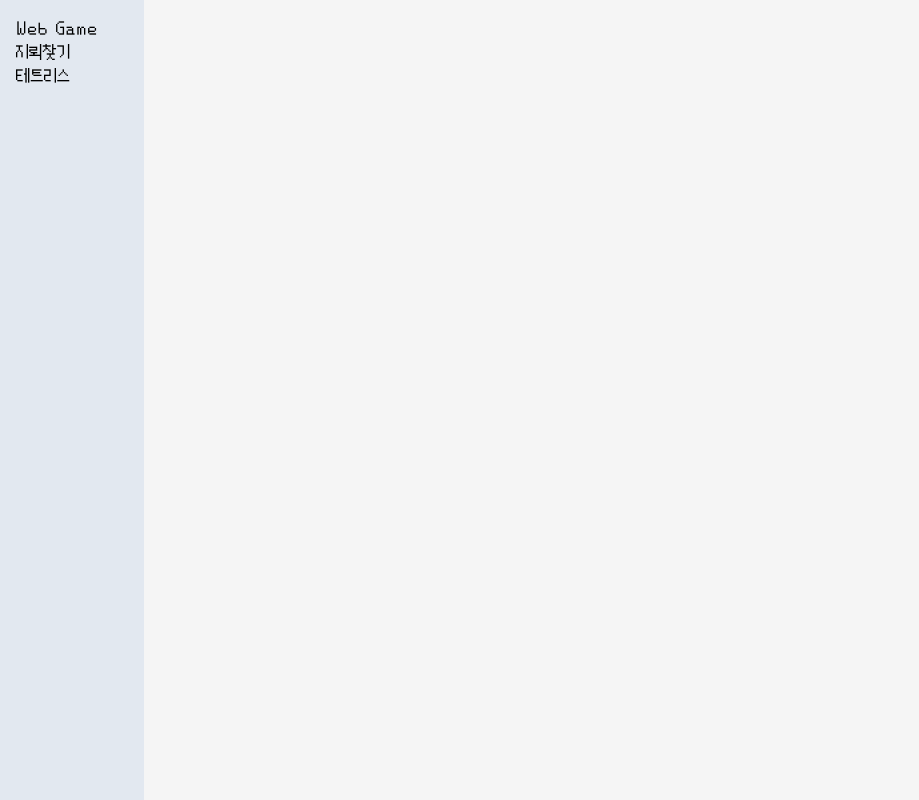
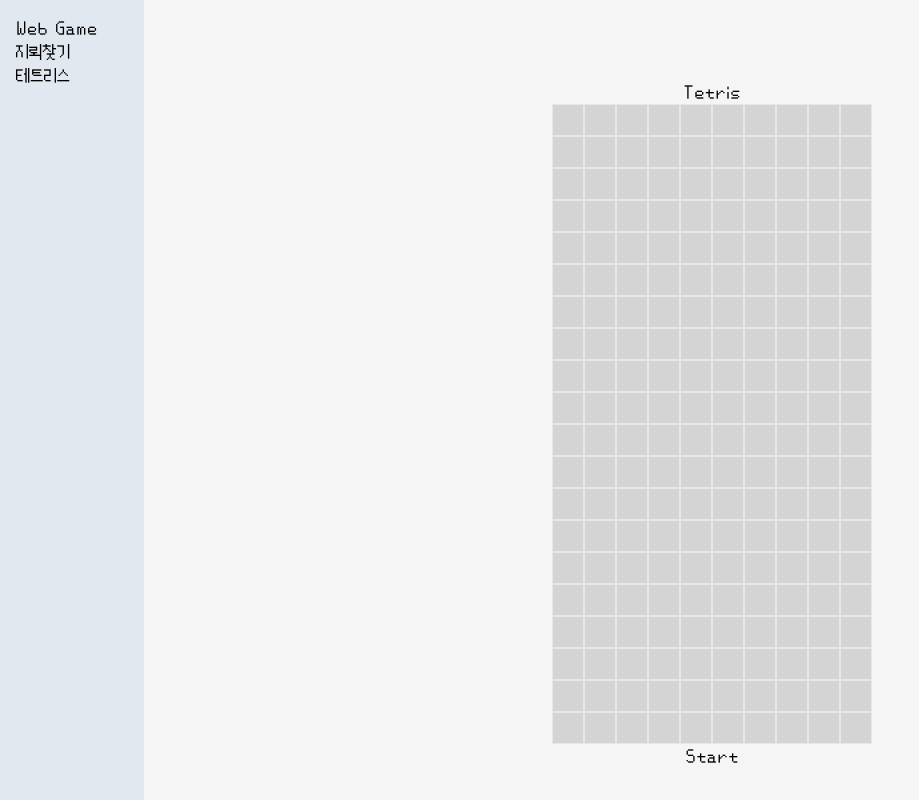
Before and after one commit to darkdulgi/web-game, a React (Vite) app: page /tetris in a window 1280 px wide. Shown: the whole page, without its empty margins (0-919 px from the left). Built offline with nearby package versions, Linux system fonts and the light colour scheme.

Commit message:
[feat] 테트리스 기초 로직 일부 구현, 다음 5개의 블록을 랜덤 생성하는 함수, 1초마다 블록을 떨어트리는 함수 작성

```diff
--- a/src/common/constants.ts
+++ b/src/common/constants.ts
@@ -17,3 +17,30 @@ export const GAME_CLEAR = 3;
 export const MOUSE_LEFT = 0;
 export const MOUSE_CENTER = 1;
 export const MOUSE_RIGHT = 2;
+
+// 테트리스에서 하나의 칸에 대한 상태입니다.
+export const TETRIS_BOX = {
+  EMPTY: -1,
+  GRAY: 0,
+  MINT: 1,
+  ORANGE: 2,
+  BLUE: 3,
+  PURPLE: 4,
+  GREEN: 5,
+  RED: 6,
+  YELLOW: 7,
+  FALLING: 100,
+};
+
+// 테트리스의 가로, 세로 길이입니다.
+export const TETRIS_ROW = 20;
+export const TETRIS_COL = 10;
+
+// 테트리스에서 한번에 떨어질 수 있는 블록 뭉탱이의 분류입니다.
+export const LINEAR = 1;
+export const SQUARE = 2;
+export const LIMA_A = 3;
+export const LIMA_B = 4;
+export const MOUNTAIN = 5;
+export const SNAKE_A = 6;
+export const SNAKE_B = 7;
--- a/src/features/minesweeper/index.tsx
+++ b/src/features/minesweeper/index.tsx
@@ -1,12 +1,12 @@
 import { useState } from "react";
 import Board from "./board";
 import difficultyList from "./difficulty";
-import { GAME_CLEAR, GAME_OVER, NOT_START, ON_GOING } from "../../common/constants";
+import { GAME_CLEAR, GAME_OVER, NOT_START } from "../../common/constants";
 import Timer from "./timer";
 
 export default function Minesweeper() {
   const [currentDifficulty, setCurrentDifficulty] = useState<number>(0);
-  const [gameState, setGameState] = useState<number>(ON_GOING);
+  const [gameState, setGameState] = useState<number>(NOT_START);
 
   function getResultMessage() {
     if (gameState === GAME_CLEAR) return "모든 지뢰를 찾았습니다!";
@@ -15,7 +15,6 @@ export default function Minesweeper() {
   }
 
   return (
-    <>
     <section className="flex items-center flex-col">
       <div className="flex flex-col w-fit items-center p-4 sm:p-6 border-8 retro-button shadow">
         <span className="sm:text-4xl text-3xl font-bold text-neutral-800">Minesweeper</span>
@@ -56,6 +55,5 @@ export default function Minesweeper() {
         </button>
       </div>
     </section>
-    </>
   );
 }
--- /dev/null
+++ b/src/features/tetris/field.tsx
@@ -0,0 +1,40 @@
+import { Dispatch, SetStateAction } from "react";
+import { TETRIS_BOX } from "../../common/constants";
+
+interface FieldType {
+  field: number[][];
+  setField: Dispatch<SetStateAction<number[][]>>;
+  fallingBlockShape: number;
+}
+
+export default function Field({ field, setField, fallingBlockShape }: FieldType) {
+  if (!field) return;
+
+  function color(value: number) {
+    if (value === TETRIS_BOX.FALLING) {
+      value = fallingBlockShape;
+    }
+
+    if (value === TETRIS_BOX.EMPTY) return "bg-neutral-300";
+    if (value === TETRIS_BOX.YELLOW) return "bg-yellow-300";
+    if (value === TETRIS_BOX.BLUE) return "bg-blue-300";
+    if (value === TETRIS_BOX.GREEN) return "bg-green-300";
+    if (value === TETRIS_BOX.MINT) return "bg-cyan-300";
+    if (value === TETRIS_BOX.ORANGE) return "bg-orange-300";
+    if (value === TETRIS_BOX.PURPLE) return "bg-purple-300";
+    if (value === TETRIS_BOX.RED) return "bg-red-300";
+    return "";
+  }
+
+  return (
+    <div className="flex flex-col">
+      {field.map((row, x) => (
+        <div key={x} className="flex">
+          {row.map((box, y) => (
+            <div className={`h-8 w-8 ${color(box)} border`} key={y}></div>
+          ))}
+        </div>
+      ))}
+    </div>
+  );
+}
--- /dev/null
+++ b/src/features/tetris/game.tsx
@@ -0,0 +1,96 @@
+import { Dispatch, SetStateAction, useEffect, useState } from "react";
+import { NOT_START, ON_GOING, TETRIS_BOX, TETRIS_COL, TETRIS_ROW } from "../../common/constants";
+import Field from "./field";
+
+interface GameType {
+  score: number;
+  setScore: Dispatch<SetStateAction<number>>;
+  gameState: number;
+  setGameState: Dispatch<SetStateAction<number>>;
+}
+
+export default function Game({ score, setScore, gameState, setGameState }: GameType) {
+  const [field, setField] = useState<number[][]>([]);
+  const [nextBlock, setNextBlock] = useState<number[]>([]);
+  const [fallingBlockShape, setFallingBlockShape] = useState<number>(0);
+
+  function popAndPlaceBlockOnTop() {
+    if (!nextBlock.length) return;
+    const newBlockList = [...nextBlock];
+    setFallingBlockShape(newBlockList.shift() as number);
+    newBlockList.push(Math.floor(Math.random() * 7) + 1);
+    setNextBlock(newBlockList);
+
+    const newField = field.map((arr) => [...arr]);
+    /*----------임시----------*/
+    newField[0][4] = TETRIS_BOX.FALLING;
+    /*----------임시----------*/
+
+    setField(newField);
+  }
+
+  function initialize() {
+    setScore(0);
+    setField(
+      Array<number>(TETRIS_ROW)
+        .fill(TETRIS_BOX.EMPTY)
+        .map(() => Array<number>(TETRIS_COL).fill(TETRIS_BOX.EMPTY)),
+    );
+    let newArr: number[] = [];
+    for (let i = 0; i < 5; i++) {
+      newArr = [...newArr, Math.floor(Math.random() * 7) + 1];
+    }
+    setNextBlock(newArr);
+  }
+
+  function dropPerSec() {
+    setField((_field) => {
+      const newField = _field.map((arr) => [...arr]);
+      let isBottom = false;
+      for (let i = 0; i < TETRIS_ROW; i++) {
+        for (let j = 0; j < TETRIS_COL; j++) {
+          if (
+            newField[i][j] === TETRIS_BOX.FALLING &&
+            (i === TETRIS_ROW - 1 ||
+              (newField[i + 1][j] !== TETRIS_BOX.FALLING &&
+                newField[i + 1][j] !== TETRIS_BOX.EMPTY))
+          ) {
+            isBottom = true;
+          }
+        }
+      }
+      if (!isBottom) {
+        for (let i = TETRIS_ROW - 1; i > 0; i--) {
+          for (let j = 0; j < TETRIS_COL; j++) {
+            if (newField[i - 1][j] === TETRIS_BOX.FALLING) {
+              [newField[i - 1][j], newField[i][j]] = [newField[i][j], newField[i - 1][j]];
+            }
+          }
+        }
+      }
+      return newField;
+    });
+  }
+
+  useEffect(() => {
+    if (gameState === NOT_START) {
+      initialize();
+    } else if (gameState === ON_GOING) {
+      popAndPlaceBlockOnTop();
+    }
+  }, [gameState]);
+
+  useEffect(() => {
+    const timer = setInterval(dropPerSec, 1000);
+
+    return () => {
+      clearInterval(timer);
+    };
+  }, [nextBlock]);
+
+  return (
+    <div>
+      <Field field={field} setField={setField} fallingBlockShape={fallingBlockShape} />
+    </div>
+  );
+}
--- a/src/features/tetris/index.tsx
+++ b/src/features/tetris/index.tsx
@@ -1,3 +1,17 @@
+import { useState } from "react";
+import { NOT_START, ON_GOING } from "../../common/constants";
+import Game from "./game";
+
 export default function Tetris() {
-  return <section></section>;
+  const [score, setScore] = useState<number>(0);
+  const [gameState, setGameState] = useState<number>(NOT_START);
+  return (
+    <section className="w-full flex flex-col items-center">
+      <span>Tetris</span>
+
+      <Game score={score} setScore={setScore} gameState={gameState} setGameState={setGameState} />
+
+      <button onClick={() => setGameState(ON_GOING)}>Start</button>
+    </section>
+  );
 }
```
Lines whose indentation alone changed are shown as unchanged.
